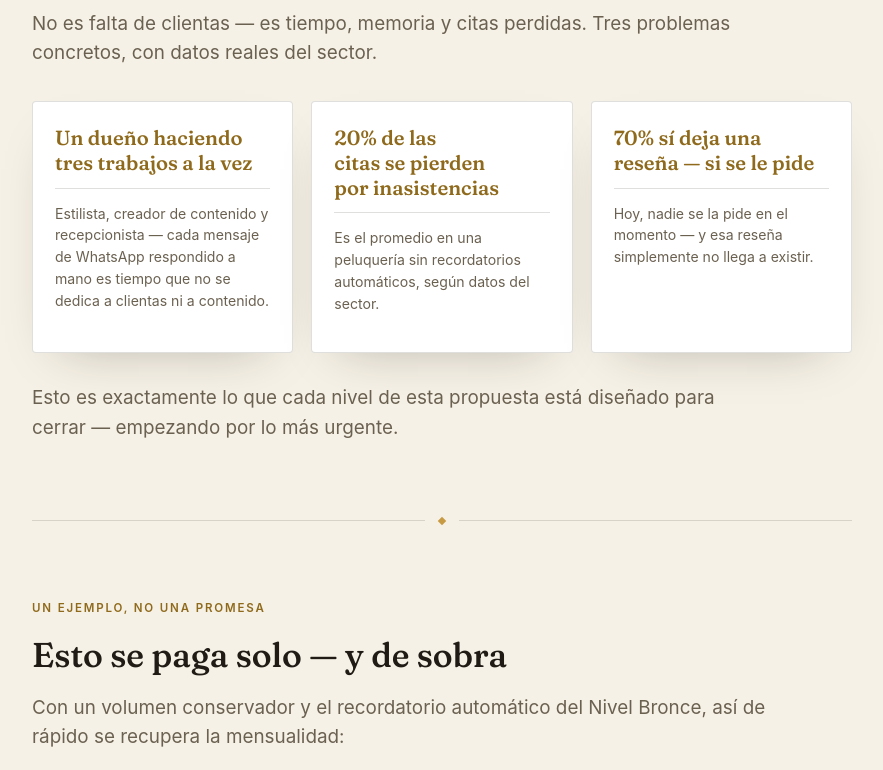
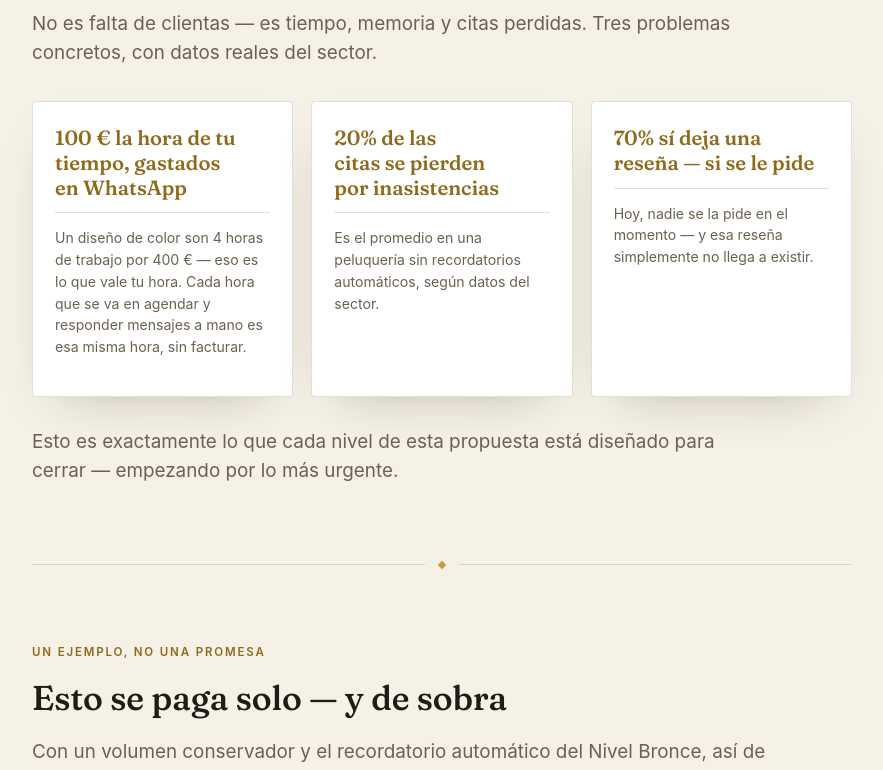
Before and after one commit to hepydn/trends-propuesta, a plain HTML site: page index.html in a window 1280 px wide. Shown: the part 765-1535 px from the top of the page, without its empty margins (198-1081 px from the left). Drawn offline with Linux system fonts and the light colour scheme.

Commit message:
Usa tarifa real de Trends para el problema de tiempo; evita la palabra inversión

```diff
--- a/index.html
+++ b/index.html
@@ -418,8 +418,8 @@
     <p class="lead" style="margin-top:12px;">No es falta de clientas — es tiempo, memoria y citas perdidas. Tres problemas concretos, con datos reales del sector.</p>
     <div class="stat-grid">
       <div class="stat-card">
-        <h3 class="problem-title">Un dueño haciendo tres trabajos a la vez</h3>
-        <p class="cap">Estilista, creador de contenido y recepcionista — cada mensaje de WhatsApp respondido a mano es tiempo que no se dedica a clientas ni a contenido.</p>
+        <h3 class="problem-title">100 € la hora de tu tiempo, gastados en WhatsApp</h3>
+        <p class="cap">Un diseño de color son 4 horas de trabajo por 400 € — eso es lo que vale tu hora. Cada hora que se va en agendar y responder mensajes a mano es esa misma hora, sin facturar.</p>
       </div>
       <div class="stat-card">
         <h3 class="problem-title">20% de las citas se pierden por inasistencias</h3>
@@ -537,7 +537,7 @@
         <div class="timeline">Implementación · 3–4 semanas</div>
         <div class="price-block">
           <div class="price">1.500 €<small>Setup, en 2 pagos del 50% (750 €)</small></div>
-          <div class="setup-note">+ 299 €/mes · inversión en Ads no incluida</div>
+          <div class="setup-note">+ 299 €/mes · gasto en Ads no incluido</div>
         </div>
       </div>
 
```
